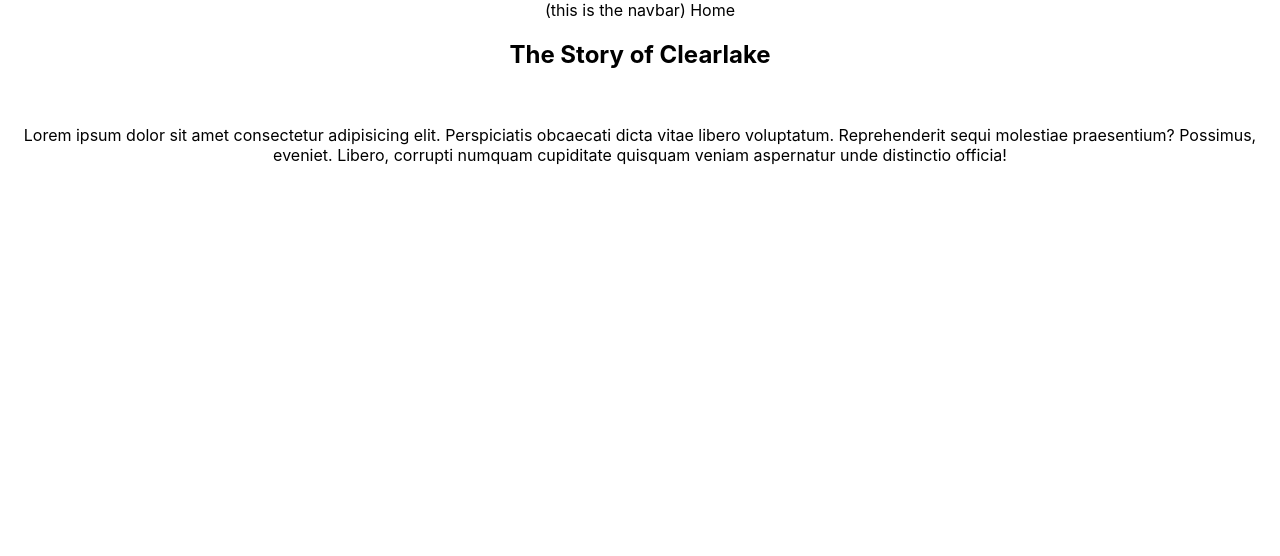
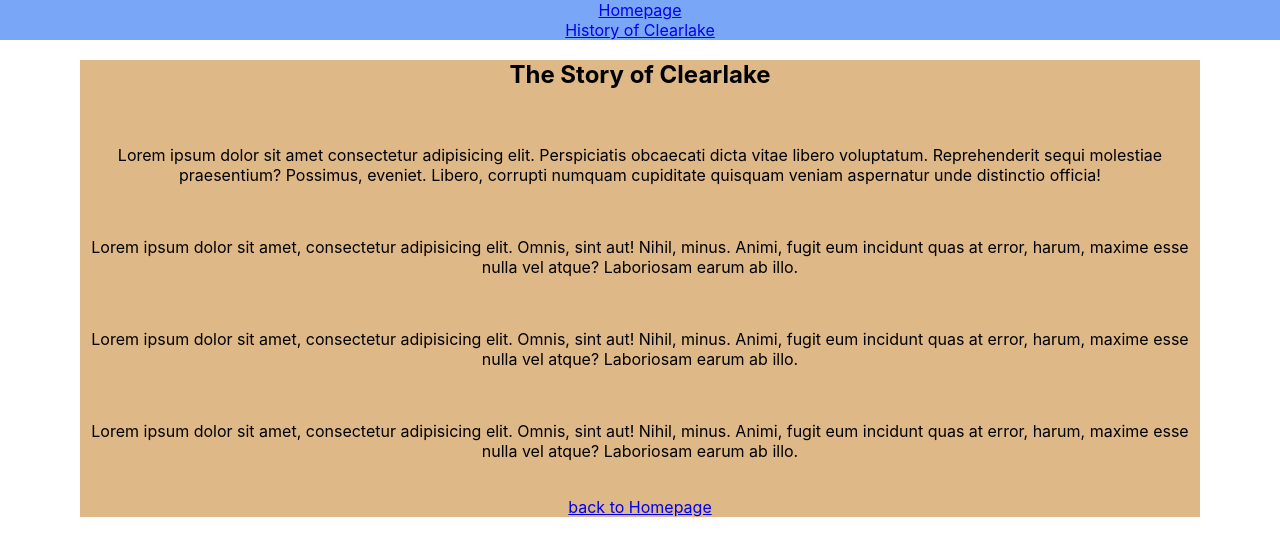
Before and after one commit to info2amy/Clearlake, a React (Create React App) app: page /history in a window 1280 px wide. Shown: the top 556 px of the page. Built offline with nearby package versions, Linux system fonts and the light colour scheme; no server answers.

Commit message:
all links added

```diff
--- a/src/App.js
+++ b/src/App.js
@@ -28,13 +28,16 @@ export default function App() {
   return (
     <div className="App">
       <Nav />
+
       <Route exact path='/'>
         <Homepage cabins={cabins} />
       </Route>
+
       <Route path='/history'>
         <LakeHistory />
       </Route>
-      <Route path='/indivCabin:cabinID'>
+
+      <Route path='/indivCabin/:cabinID'>
         <CabinPages cabins={cabins} />
       </Route>
 
--- a/src/components/CabinPages.css
+++ b/src/components/CabinPages.css
@@ -0,0 +1,3 @@
+.indiv-cabin {
+  background-color: #bf82f8;
+}
--- a/src/components/CabinPages.jsx
+++ b/src/components/CabinPages.jsx
@@ -1,11 +1,27 @@
 import React from "react";
-import { Link } from "react-router-dom";
+import { Link, useParams } from "react-router-dom";
 import "./CabinPages.css";
 
-export default function CabinPages() {
+export default function CabinPages(props) {
+  const { cabinID } = useParams();
+  console.log(cabinID);
+
+  const indivCabinInfo = props.cabins.find((cabin) => cabin.id === cabinID);
+  console.log(indivCabinInfo);
+
   return (
-    <div>
-      <h3>Hello Wynkin!</h3>
+    <div className="indiv-cabin">
+      <h5>Clearlake * * * Clearlake</h5>
+      {indivCabinInfo && (
+        <>
+          <h2>Hello {indivCabinInfo.fields.cabin} Family!</h2>
+          <br />
+          <h5>on {indivCabinInfo.fields.eventDate}</h5>
+          <h3>{indivCabinInfo.fields.contributor}</h3>
+          <p>added - {indivCabinInfo.fields.event}</p>
+        </>
+      )}
+      <Link to="/">back to Homepage</Link>
     </div>
   );
 }
--- a/src/components/Homepage.css
+++ b/src/components/Homepage.css
@@ -0,0 +1,6 @@
+.indiv-cabin-list {
+  background-color: aqua;
+  border: 2px navy solid;
+  /* text-decoration:  none; */
+  margin: 40px 100px;
+}
--- a/src/components/Homepage.jsx
+++ b/src/components/Homepage.jsx
@@ -6,9 +6,10 @@ export default function Homepage(props) {
   const eachCabin = props.cabins.map((cabin) => {
     console.log(cabin);
     return (
-      <div key={cabin.id}>
-        <li>{cabin.fields.cabin}</li>
-        <Link to={`/indivCabin/${cabin.id}`}></Link>
+      <div className="indiv-cabin-list" key={cabin.id}>
+        <h3>{cabin.fields.cabin}</h3>
+        <Link to={`/indivCabin/${cabin.id}`}>go to Cabin page</Link>
+        {/* <button>go to Cabin page</button> */}
       </div>
     );
   });
@@ -17,8 +18,6 @@ export default function Homepage(props) {
     <div>
       <h1>Clearlake!</h1>
       <ul>{eachCabin}</ul>
-      {/* <Link to{`/indCabin/${cabin.id}`}>
-      </Link> */}
     </div>
   );
 }
--- a/src/components/LakeHistory.css
+++ b/src/components/LakeHistory.css
@@ -0,0 +1,4 @@
+.history-page {
+  background-color: burlywood;
+  margin: 20px 80px;
+}
--- a/src/components/LakeHistory.jsx
+++ b/src/components/LakeHistory.jsx
@@ -1,9 +1,10 @@
 import React from "react";
+import { Link } from "react-router-dom";
 import "./LakeHistory.css";
 
 export default function LakeHistory() {
   return (
-    <div>
+    <div className="history-page">
       <h2>The Story of Clearlake</h2>
       <br />
       <p>
@@ -12,6 +13,26 @@ export default function LakeHistory() {
         praesentium? Possimus, eveniet. Libero, corrupti numquam cupiditate
         quisquam veniam aspernatur unde distinctio officia!
       </p>
+      <br />
+      <p>
+        Lorem ipsum dolor sit amet, consectetur adipisicing elit. Omnis, sint
+        aut! Nihil, minus. Animi, fugit eum incidunt quas at error, harum,
+        maxime esse nulla vel atque? Laboriosam earum ab illo.
+      </p>
+      <br />
+      <p>
+        Lorem ipsum dolor sit amet, consectetur adipisicing elit. Omnis, sint
+        aut! Nihil, minus. Animi, fugit eum incidunt quas at error, harum,
+        maxime esse nulla vel atque? Laboriosam earum ab illo.
+      </p>{" "}
+      <br />
+      <p>
+        Lorem ipsum dolor sit amet, consectetur adipisicing elit. Omnis, sint
+        aut! Nihil, minus. Animi, fugit eum incidunt quas at error, harum,
+        maxime esse nulla vel atque? Laboriosam earum ab illo.
+      </p>
+      <br />
+      <Link to="/">back to Homepage</Link>
     </div>
   );
 }
--- a/src/components/Nav.css
+++ b/src/components/Nav.css
@@ -0,0 +1,3 @@
+.navbar {
+  background-color: #7aa6f7;
+}
--- a/src/components/Nav.jsx
+++ b/src/components/Nav.jsx
@@ -1,10 +1,13 @@
 import React from "react";
+import { Link } from "react-router-dom";
 import "./Nav.css";
 
 export default function Nav() {
   return (
-    <div>
-      <header>(this is the navbar) Home</header>
-    </div>
+    <nav className="navbar">
+      <Link to="/">Homepage</Link>
+      <br />
+      <Link to="/history">History of Clearlake</Link>
+    </nav>
   );
 }
```
Also changed, not shown: 1 other file (tests, documents, lock files or other folders).
